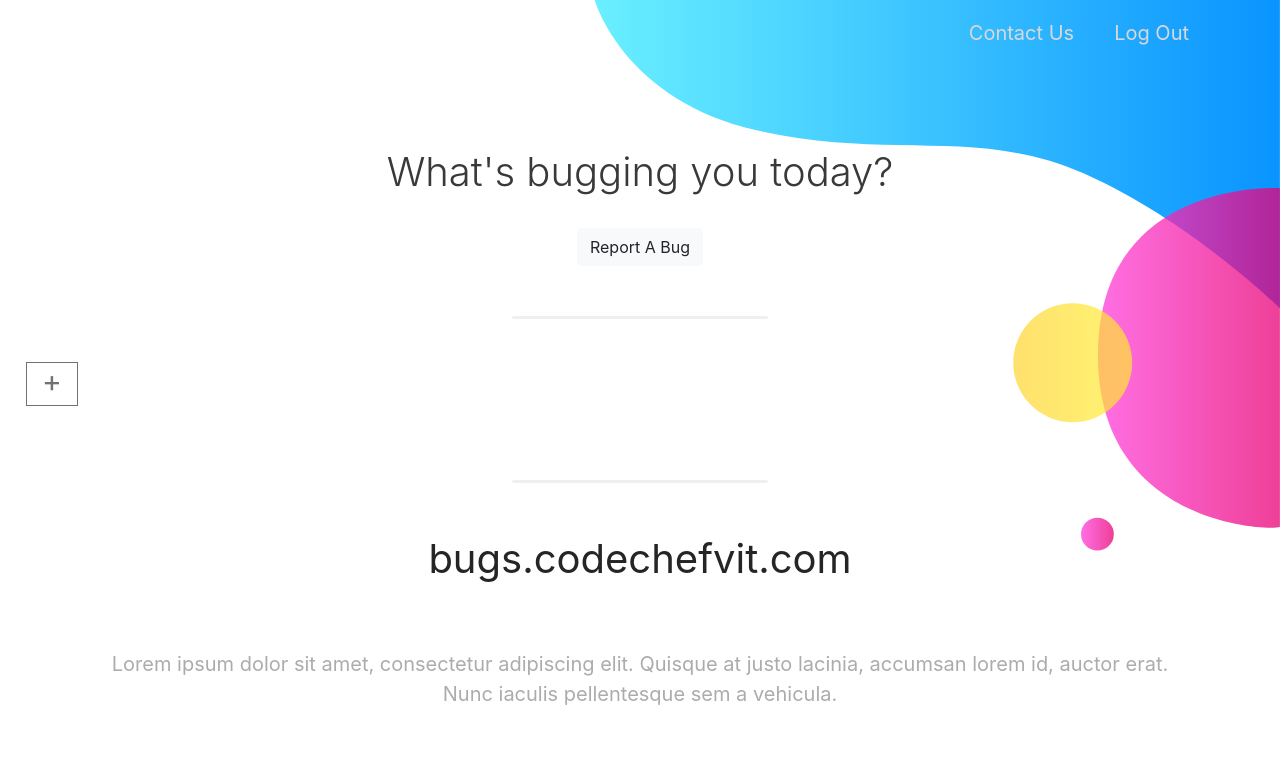
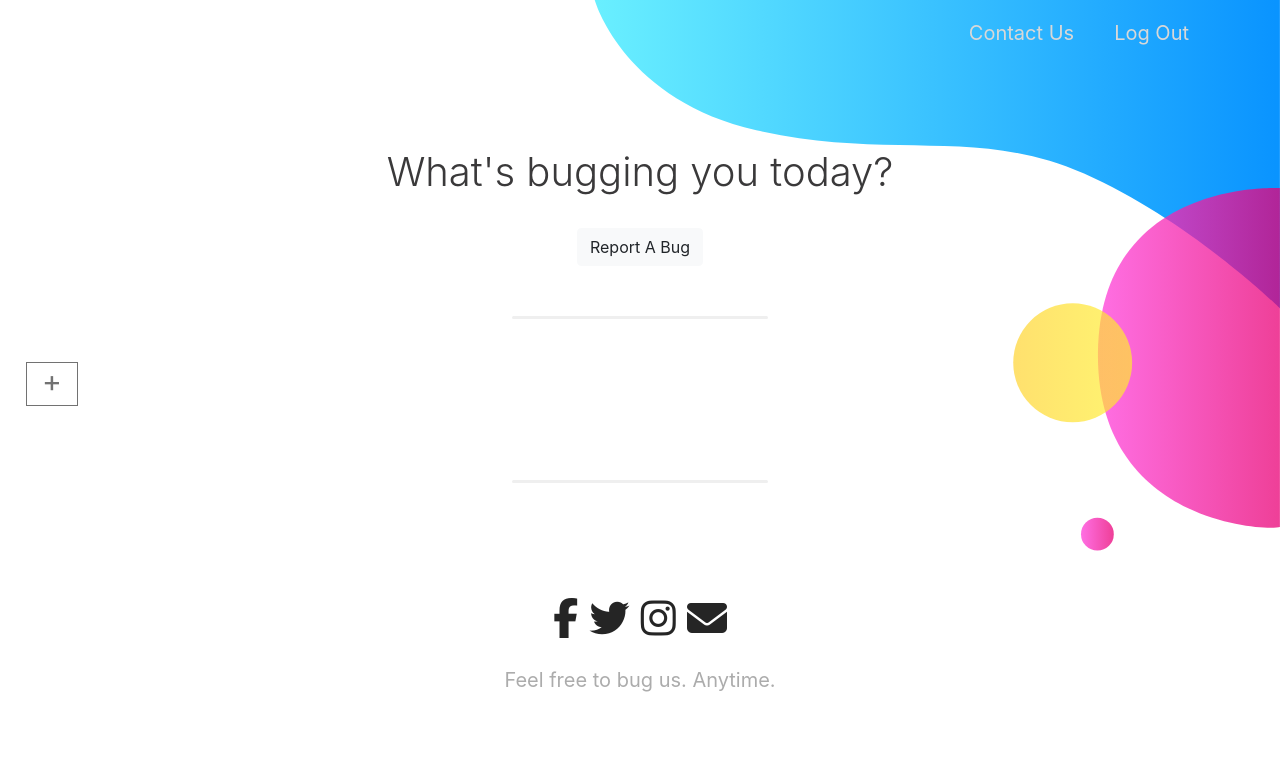
Before and after one commit to Just-A-Pixel/Bugs, a plain HTML site: page Frontend/bugs.html in a window 1280 px wide. Drawn offline with nearby package versions, Linux system fonts and the light colour scheme.

Commit message:
Update bugs.html

```diff
--- a/Frontend/bugs.html
+++ b/Frontend/bugs.html
@@ -145,9 +145,18 @@
     </div>
     <hr>
     <div class="container-fluid text-center footer" id = "contact">
-        bugs.codechefvit.com <br><br>
-        <p style="font-size: 20px; color: rgb(172, 172, 172);">Lorem ipsum dolor sit amet, consectetur adipiscing elit. Quisque at justo lacinia, accumsan lorem id, auctor erat. <br> Nunc iaculis pellentesque sem a vehicula.</p>
+        <!-- Contact <br> --><br>
+        <div class="icons">
+            <i class="social-icon fa fa-facebook-f"></i>
+            <i class="social-icon fa fa-twitter"></i>
+            <i class="social-icon fa fa-instagram"></i>
+            <i class="social-icon fa fa-envelope"></i>
+        </div>
+        <p style="font-size: 20px; color: rgb(172, 172, 172);"><p style="font-size: 20px; color: rgb(172, 172, 172);">Feel free to bug us. Anytime.</p>
+
+
     </div>
+    <script src="https://use.fontawesome.com/630e118e72.js"></script>
 </body>
 <script src="assets/js/script.js"></script>
 </html>
```
